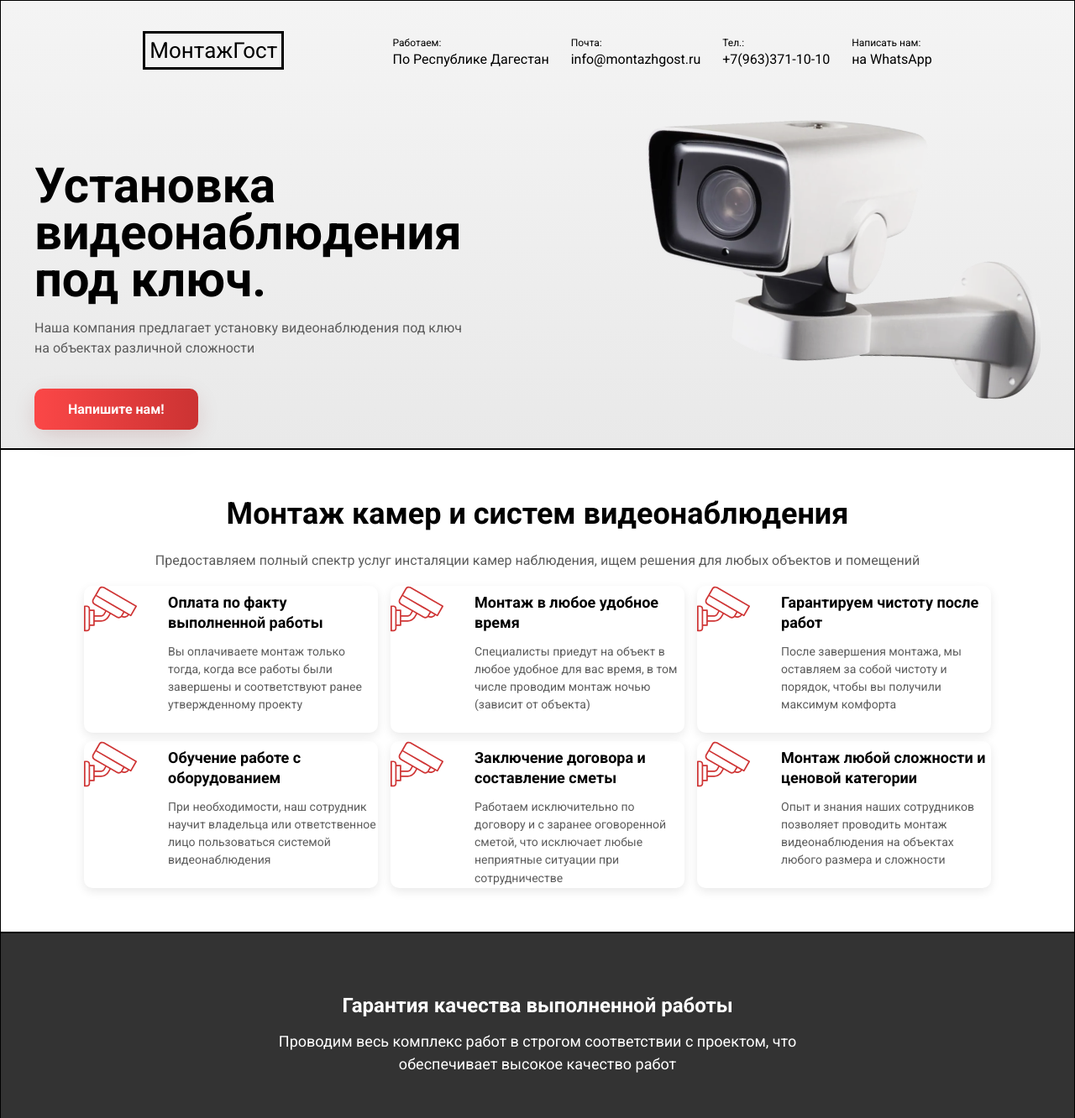
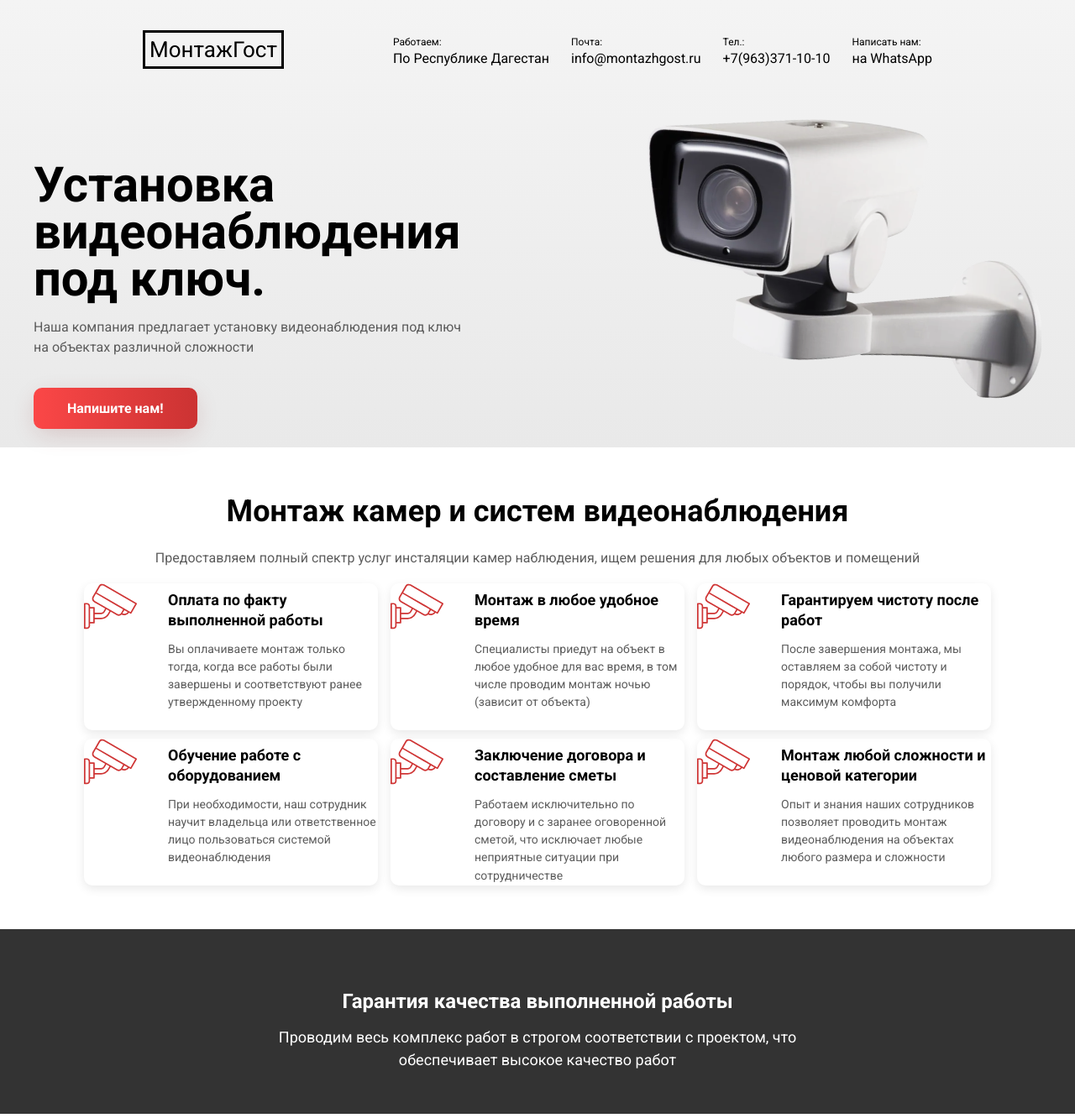
Before and after one commit to raabdulk/montazhgost.ru, a plain HTML site: page index.html in a window 1280 px wide. Shown: the whole page at 84% size. Drawn offline with Linux system fonts and the light colour scheme.

Commit message:
Бордеры

```diff
--- a/сss/style.scss
+++ b/сss/style.scss
@@ -2,7 +2,7 @@
     padding-top: 36px;
     padding-bottom: 36px;
 
-    border: 0.1px solid #000;
+    // border: 0.1px solid #000;
     background: linear-gradient(180deg, #F4F4F4 0%, #E9E9E9 100%);
 
     &__top {
@@ -92,7 +92,7 @@
     padding-top: 52px;
     padding-bottom: 52px;
 
-    border: 1px solid #000;
+    // border: 1px solid #000;
 
     &__top {
         text-align: center;
@@ -168,7 +168,7 @@
     padding-bottom: 50px;
 
     background: #333333;
-    border: 1px solid #000;
+    // border: 1px solid #000;
     height: 100px;
 
     &__top-text {
```
Also changed, not shown: сss/style.css, 1 other file.
